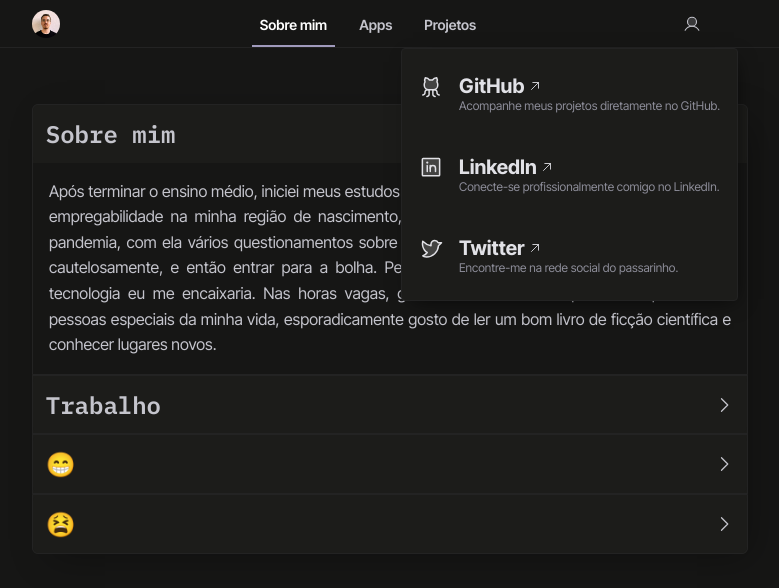
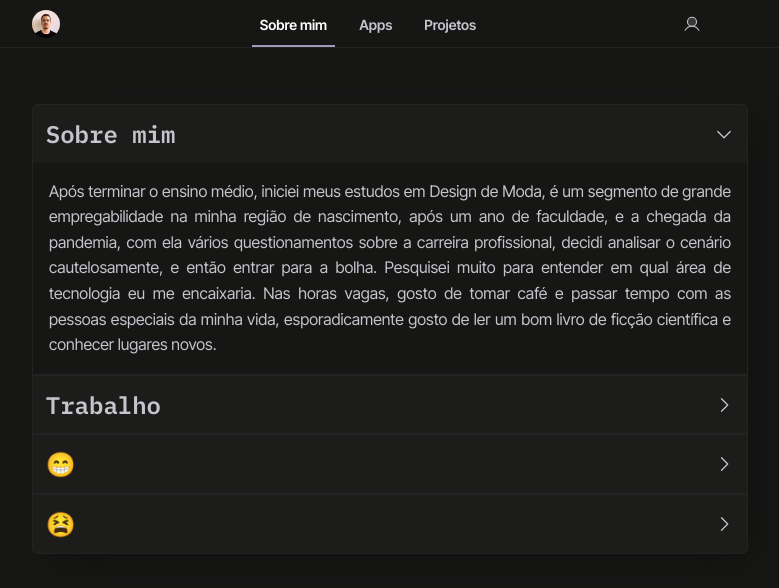
Before and after one commit to bernardinorafael/website-portfolio-v2, a Next.js app: page /about in a window 1280 px wide. Shown: the top 588 px of the page, without its empty margins (250-1029 px from the left). Built offline with nearby package versions, Linux system fonts and the light colour scheme.

Commit message:
fix: added auto close on popover

```diff
--- a/src/components/Header/index.tsx
+++ b/src/components/Header/index.tsx
@@ -10,7 +10,7 @@ import PopoverContact from "../PopoverContact"
 import { ActiveLinkNavbar, Button, Container } from "./styles"
 
 export function Header() {
-  const [open, setOpen] = useState<boolean>(true)
+  const [open, setOpen] = useState<boolean>(false)
   const { asPath } = useRouter()
 
   function handleClosePopover() {
--- a/src/components/PopoverContact/index.tsx
+++ b/src/components/PopoverContact/index.tsx
@@ -10,7 +10,7 @@ interface PopoverContactProps {
 function PopoverContact({ handleClosePopover }: PopoverContactProps) {
   return (
     <Popover.Portal>
-      <PopoverContent alignOffset={-30} align="end" sideOffset={8}>
+      <PopoverContent alignOffset={-30} align="end" sideOffset={0}>
         <section>
           <Link
             onClick={handleClosePopover}
```
